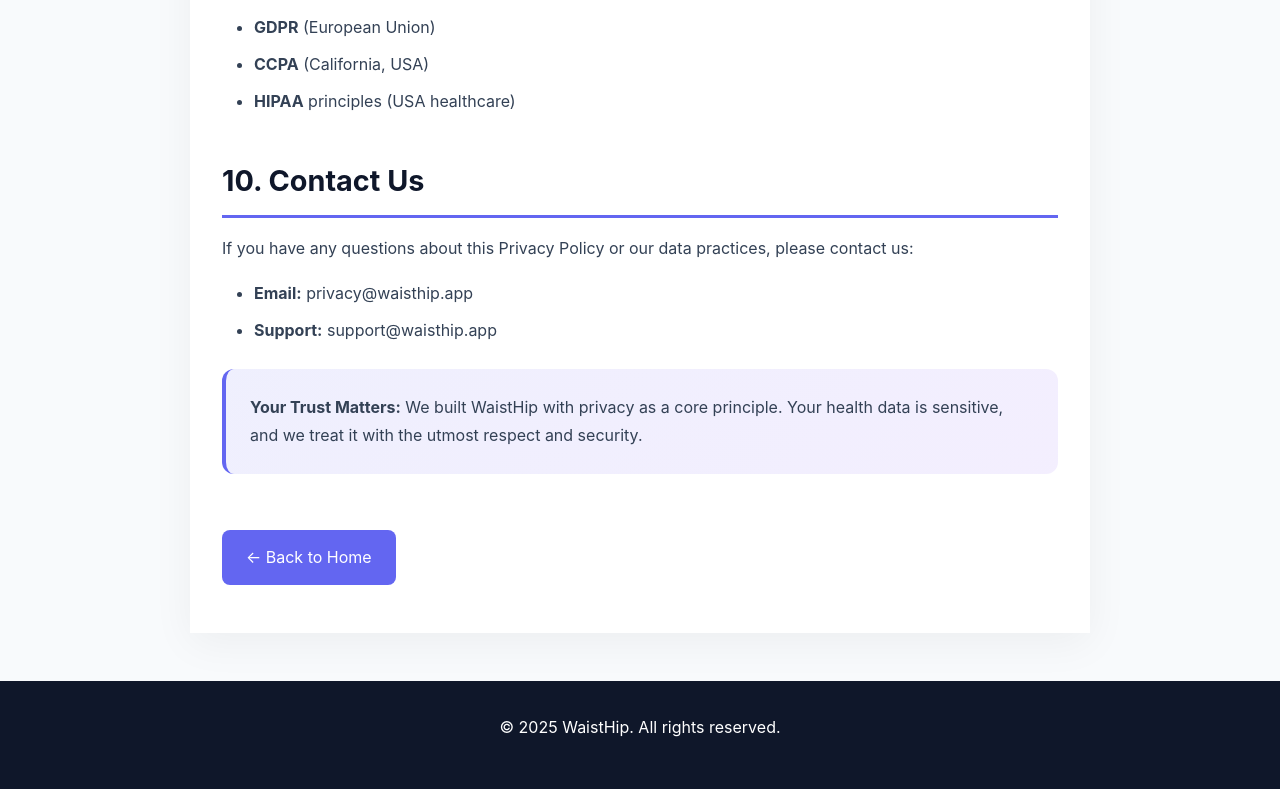
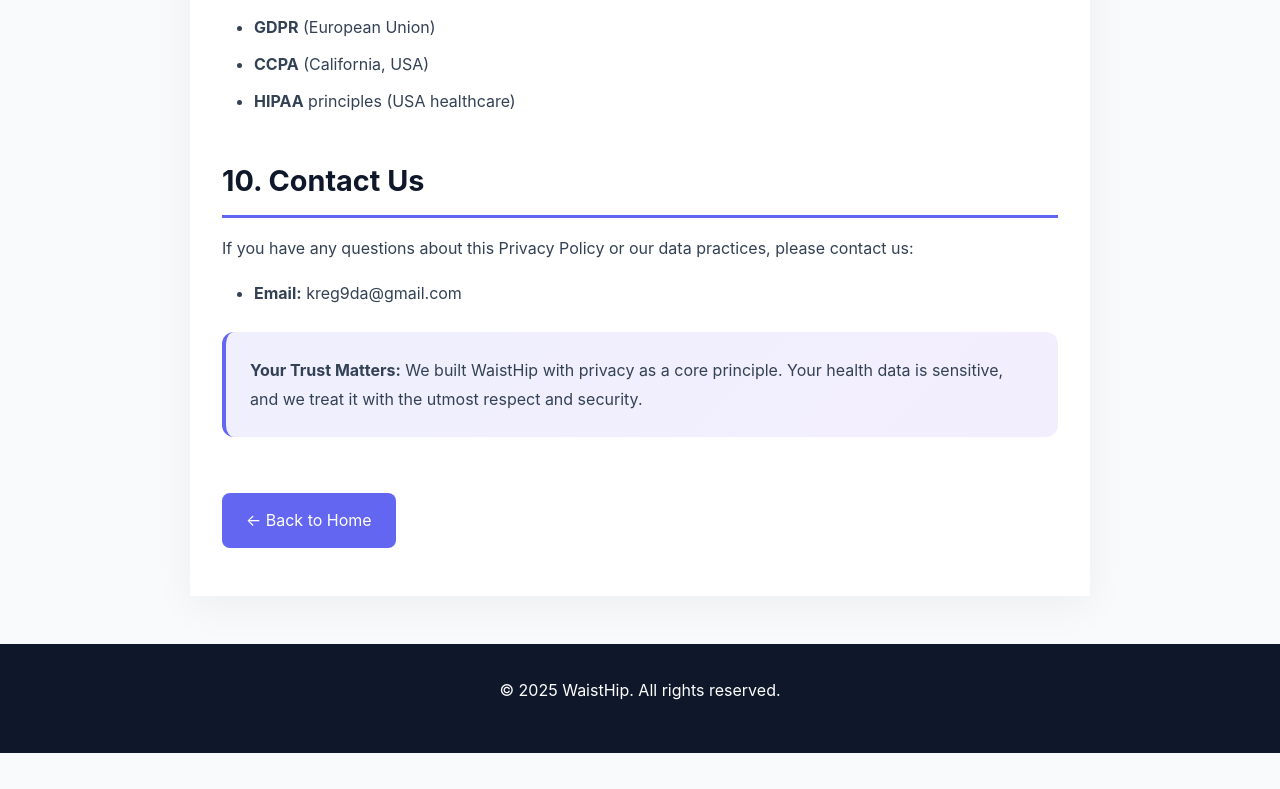
Before and after one commit to kreggscode/Waist-Ai, a plain HTML site: page docs/privacy-policy.html in a window 1280 px wide. Shown: the part 3268-4057 px from the top of the page. After the commit the page ends 4021 px from the top, so only its background shows below. Drawn offline with Linux system fonts and the light colour scheme.

Commit message:
Update contact email in privacy policy

```diff
--- a/docs/privacy-policy.html
+++ b/docs/privacy-policy.html
@@ -212,8 +212,7 @@
         <h2>10. Contact Us</h2>
         <p>If you have any questions about this Privacy Policy or our data practices, please contact us:</p>
         <ul>
-            <li><strong>Email:</strong> privacy@waisthip.app</li>
-            <li><strong>Support:</strong> support@waisthip.app</li>
+            <li><strong>Email:</strong> kreg9da@gmail.com</li>
         </ul>
 
         <div class="highlight">
```
